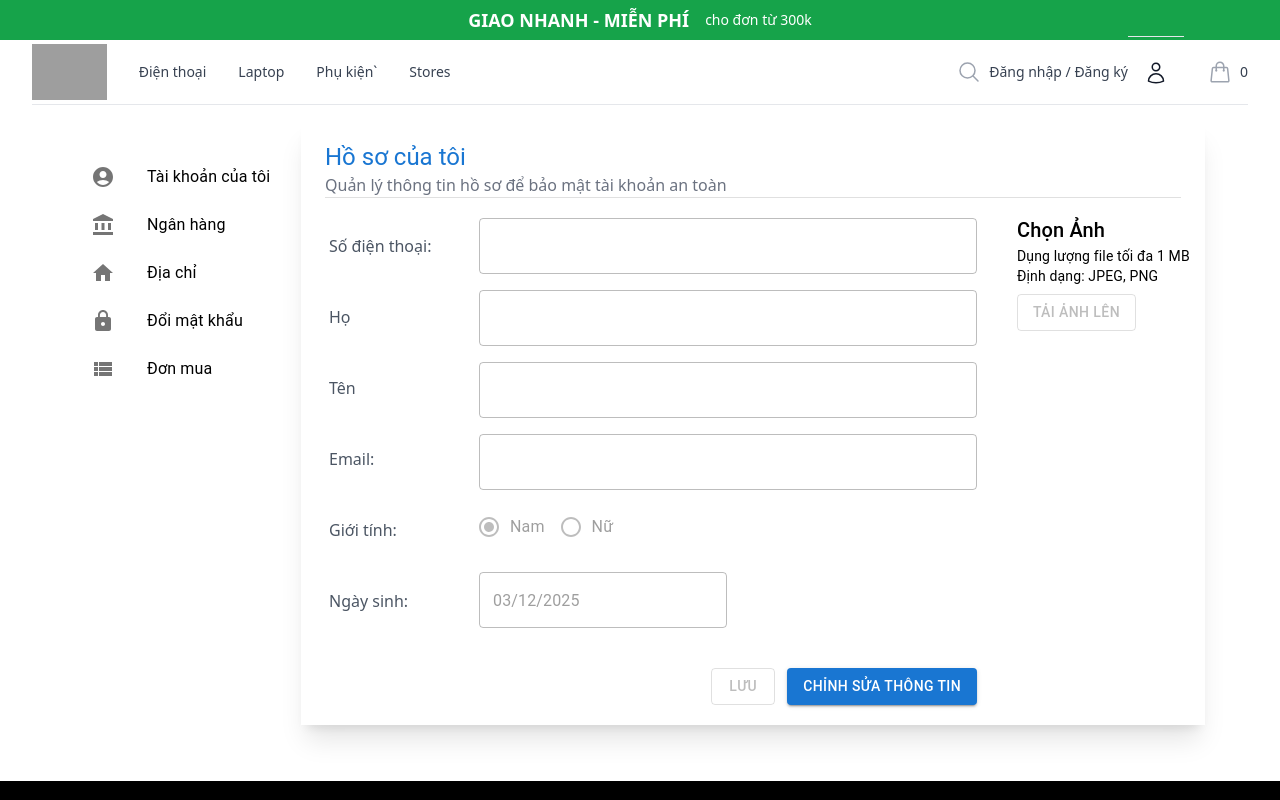
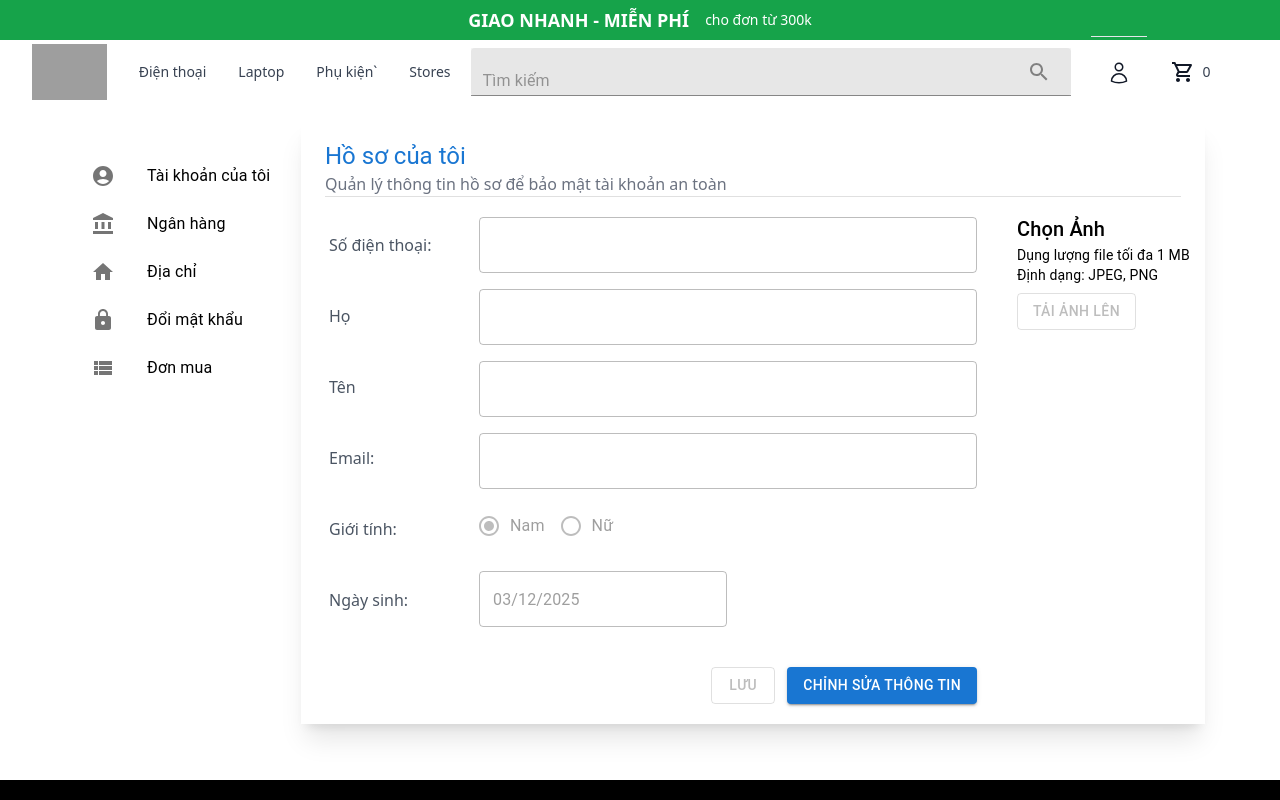
Before and after one commit to taquangvinh-ed/nile-mobile-frontend-backup, a React (Create React App) app: page /userProfile in a window 1280 px wide. Shown: the top 800 px of the page. Built offline with nearby package versions, Linux system fonts and the light colour scheme; grey boxes are pictures that could not be loaded.

Commit message:
fix: layout of navigation

```diff
--- a/src/customer/components/Navigation.js
+++ b/src/customer/components/Navigation.js
@@ -1,6 +1,6 @@
 "use client";
 
-import { Fragment, useState } from "react";
+import { Fragment, useEffect, useState } from "react";
 import {
   Dialog,
   DialogBackdrop,
@@ -24,7 +24,11 @@ import {
 } from "@heroicons/react/24/outline";
 import { Link, useNavigate } from "react-router-dom";
 import AuthModal from "../../AuthModal/AuthModal";
-
+import { useDispatch, useSelector } from "react-redux";
+import { getUser, logout } from "../../State/Auth/Action";
+import { TextField } from "@mui/material";
+import SearchIcon from "@mui/icons-material/Search";
+import ShoppingCartOutlinedIcon from "@mui/icons-material/ShoppingCartOutlined";
 const navigation = {
   categories: [
     {
@@ -155,8 +159,35 @@ const navigation = {
 export default function Navigation() {
   const [open, setOpen] = useState(false);
   const navigate = useNavigate();
+  const [searchValue, setSearchValue] = useState("");
 
   const [isAuthModalOpen, setIsAuthModalOpen] = useState(false);
+
+  const handleAvatarClick = () => {
+    if (!isAuthenticated) {
+      setIsAuthModalOpen(true);
+    }
+  };
+
+  const dispatch = useDispatch();
+
+  const { isAuthenticated, user, isLoading } = useSelector(
+    (state) => state.auth
+  );
+
+  useEffect(() => {
+    const token = localStorage.getItem("jwt");
+    if (token && !isAuthenticated && !user) {
+    }
+  }, [dispatch, isAuthenticated, user]);
+
+  const handleLogout = () => {
+    dispatch(logout());
+  };
+
+  const handleLoginSuccess = (userData) => {
+    setIsAuthModalOpen(false);
+  };
 
   return (
     <div className="bg-white" style={{ zIndex: 1000, position: "relative" }}>
@@ -304,6 +335,7 @@ export default function Navigation() {
                 </PopoverButton>
 
                 {/* Menu xổ xuống */}
+                {isAuthenticated && (
                   <PopoverPanel className="absolute right-0 z-10 mt-2 w-48 origin-top-right rounded-md bg-white shadow-lg ring-1 ring-black ring-opacity-5 focus:outline-none">
                     <div className="py-1">
                       {/* Các tùy chọn trong menu */}
@@ -327,6 +359,7 @@ export default function Navigation() {
                       </a>
                     </div>
                   </PopoverPanel>
+                )}
               </Popover>
             </div>
           </DialogPanel>
@@ -343,10 +376,10 @@ export default function Navigation() {
 
         <nav
           aria-label="Top"
-          className="mx-auto max-w-7xl px-4 sm:px-6 lg:px-8"
+          className="flex mx-auto max-w-7xl px-4 sm:px-6 lg:px-8"
         >
-          <div className="border-b border-gray-200">
-            <div className="flex h-16 items-center">
+          <div className=" border-gray-200">
+            <div className="flex items-center justify-between h-16">
               <button
                 type="button"
                 onClick={() => setOpen(true)}
@@ -357,8 +390,8 @@ export default function Navigation() {
                 <Bars3Icon aria-hidden="true" className="size-6" />
               </button>
 
-              <div className="ml-4 flex lg:ml-0 ">
-                <a href="#">
+              {/*Logo */}
+              <div className="  ml-4 flex lg:ml-0 ">
                 <span className="sr-only">Your Company</span>
                 <img
                   alt=""
@@ -366,11 +399,10 @@ export default function Navigation() {
                   className="h-14 w-auto object-cover cursor-pointer"
                   onClick={() => navigate("/")}
                 />
-                </a>
               </div>
 
               {/* Flyout menus */}
-              <PopoverGroup className="hidden lg:ml-8 lg:block lg:self-stretch">
+              <PopoverGroup className=" hidden lg:ml-8 lg:block lg:self-stretch">
                 <div className="flex h-full space-x-8">
                   {navigation.categories.map((category) => (
                     <Popover key={category.name} className="flex">
@@ -468,40 +500,48 @@ export default function Navigation() {
                 </div>
               </PopoverGroup>
 
-              <div className="ml-auto flex items-center">
               {/* Search */}
-                <div className="flex lg:ml-6">
-                  <a href="#" className="p-2 text-gray-400 hover:text-gray-500">
-                    <span className="sr-only">Search</span>
-                    <MagnifyingGlassIcon
-                      aria-hidden="true"
-                      className="size-6"
-                    />
-                  </a>
-                </div>
-                <div className="hidden lg:flex lg:flex-1 lg:items-center lg:justify-end lg:space-x-6">
-                  <button
-                    onClick={() => setIsAuthModalOpen(true)}
-                    className="text-sm font-medium text-gray-700 hover:text-gray-800"
-                  >
-                    Đăng nhập / Đăng ký
-                  </button>
-
-                  <AuthModal
-                    isOpen={isAuthModalOpen}
-                    onClose={() => setIsAuthModalOpen(false)}
+              <div className=" mx-5 hidden lg:flex flex-1 justify-centerx">
+                <TextField
+                  id="filled-basic"
+                  placeholder="Tìm kiếm"
+                  variant="filled"
+                  size="small"
+                  value={searchValue}
+                  onChange={(e) => setSearchValue(e.target.value)}
+                  slotProps={{
+                    input: {
+                      endAdornment: (
+                        <SearchIcon sx={{ color: "gray", mr: 1 }} />
+                      ),
+                    },
+                  }}
+                  sx={{
+                    width: "40rem",
+                    maxWidth: "600px",
+                    backgroundColor: "#f5f5f5",
+                    "& .MuiFilledInput-root": {
+                      borderRadius: "4px",
+                    },
+                  }}
                 />
               </div>
 
+              {/*Right icon */}
+              <div className=" ml-auto flex items-center">
                 <div className="border-t border-gray-200 px-4 py-6">
                   <Popover className="relative">
                     {/* Nút để mở menu */}
                     <PopoverButton className="-m-2 flex items-center p-2 focus:outline-none">
-                      <UserIcon className="h-6 w-6 text-gray-900" />{" "}
+                      <UserIcon
+                        onClick={handleAvatarClick}
+                        className="h-6 w-6 text-gray-900"
+                      />{" "}
                       {/* Biểu tượng My Account */}
                     </PopoverButton>
 
                     {/* Menu xổ xuống */}
+                    {isAuthenticated && (
                       <PopoverPanel className="absolute right-0 z-10 mt-2 w-48 origin-top-right rounded-md bg-white shadow-lg ring-1 ring-black ring-opacity-5 focus:outline-none">
                         <div className="py-1">
                           {/* Các tùy chọn trong menu */}
@@ -525,15 +565,16 @@ export default function Navigation() {
                           </a>
                         </div>
                       </PopoverPanel>
+                    )}
                   </Popover>
                 </div>
 
                 {/* Cart */}
                 <div className="ml-4 flow-root lg:ml-6">
                   <a href="" className="group -m-2 flex items-center p-2">
-                    <ShoppingBagIcon
+                    <ShoppingCartOutlinedIcon
                       aria-hidden="true"
-                      className="size-6 shrink-0 text-gray-400 group-hover:text-gray-500"
+                      className="size-6 shrink-0 text-gray-900 group-hover:text-gray-500"
                       onClick={() => navigate("/cart")}
                     />
                     <span className="ml-2 text-sm font-medium text-gray-700 group-hover:text-gray-800">
@@ -546,6 +587,10 @@ export default function Navigation() {
             </div>
           </div>
         </nav>
+        <AuthModal
+          isOpen={isAuthModalOpen}
+          onClose={() => setIsAuthModalOpen(false)}
+        />
       </header>
     </div>
   );
```
Lines whose indentation alone changed are shown as unchanged.
